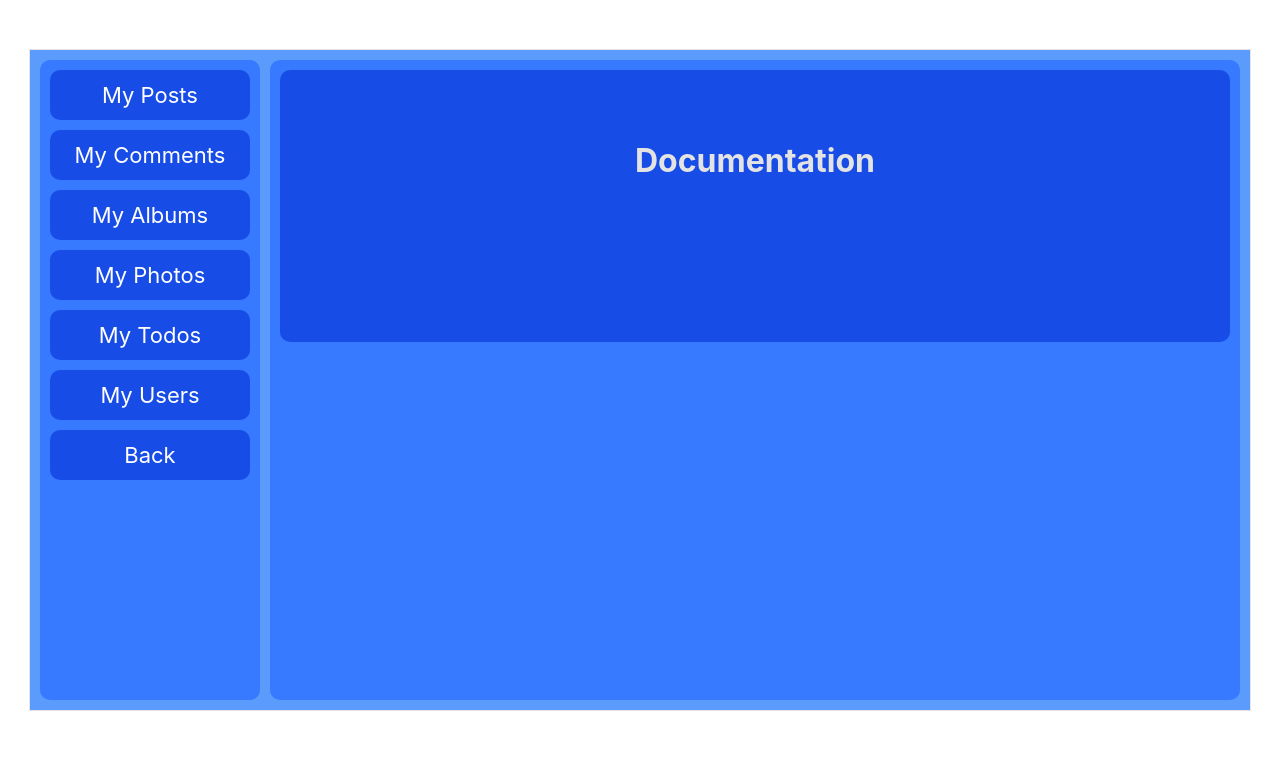
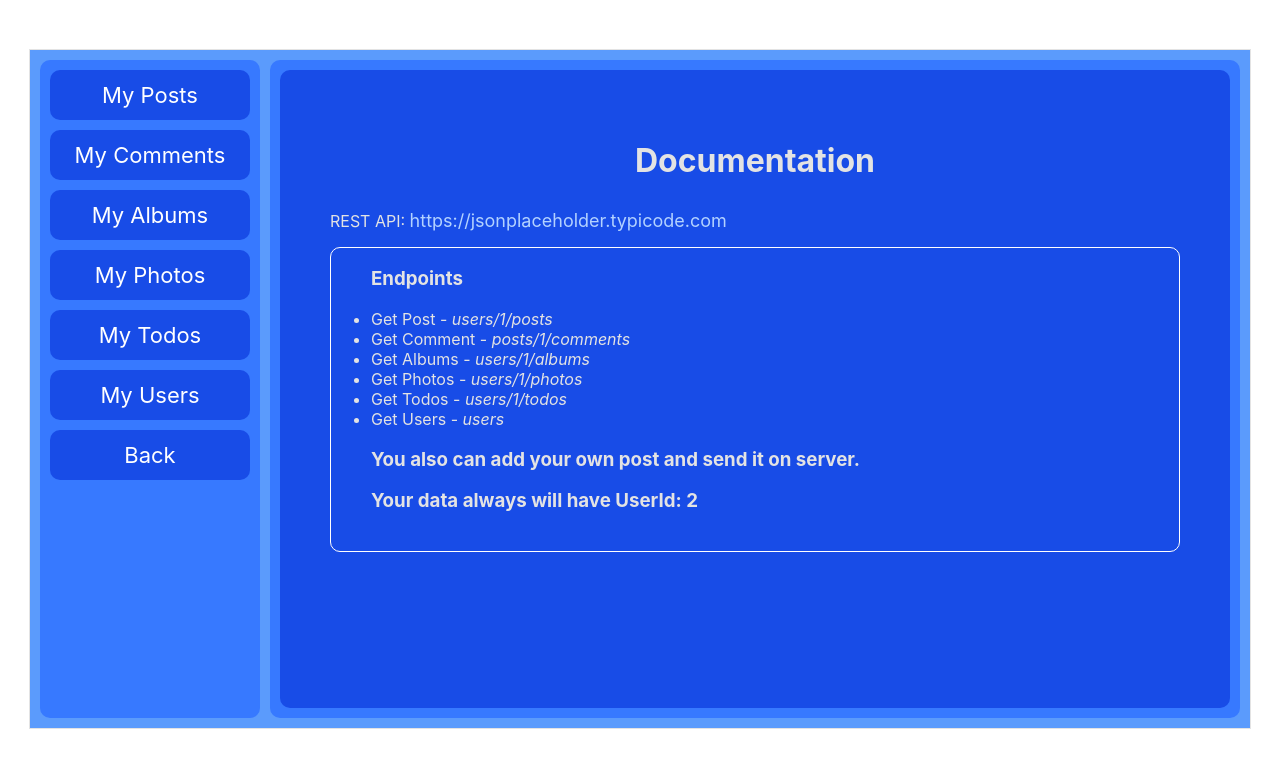
Before and after one commit to OlegStrokan/rest-api-test-app, a React (Create React App) app: page / in a window 1280 px wide. Shown: the top 768 px of the page. Built offline with nearby package versions, Linux system fonts and the light colour scheme.

Commit message:
Version 4.1. Alpha

```diff
--- a/src/components/MyAlbums/MyAlbums.jsx
+++ b/src/components/MyAlbums/MyAlbums.jsx
@@ -16,11 +16,11 @@ const MyAlbums = (props) => {
    }
        return <div>
        <div className={styles.addItem}>
-           <div>Add album's Id:<input
+           <div className={styles.subInput}>Id:<input className={styles.input}
                ref={newAlbumId}
                value={props.newText}
            /></div>
-           <div>Add album's Title:<input
+           <div className={styles.subInput}>Title:<input className={styles.input}
                ref={newAlbumTitle}
                value={props.newText}
            /></div>
--- a/src/components/MyComments/MyComments.jsx
+++ b/src/components/MyComments/MyComments.jsx
@@ -22,19 +22,19 @@ const MyComments = (props) => {
 
     return <div>
             <div className={styles.addItem}>
-                <div>Add comment's Id:<input
+                <div className={styles.subInput}>Id:<input className={styles.input}
                     ref={newCommentId}
                     value={props.newText}
                 /></div>
-                <div>Add comment's Name:<input
+                <div className={styles.subInput}>Name:<input className={styles.input}
                     ref={newCommentName}
                     value={props.newText}
                 /></div>
-                <div>Add comment's Email:<input
+                <div className={styles.subInput}>Email:<input className={styles.input}
                     ref={newCommentEmail}
                     value={props.newText}
                 /></div>
-                <div>Add comment's Body:<input
+                <div className={styles.subInput}>Body:<input className={styles.input}
                     ref={newCommentBody}
                     value={props.newText}
                 /></div>
--- a/src/components/MyPhotos/MyPhotos.jsx
+++ b/src/components/MyPhotos/MyPhotos.jsx
@@ -23,19 +23,19 @@ const MyPhotos = (props) => {
     }
      return <div>
          <div className={styles.addItem}>
-             <div>Id:<input
+             <div className={styles.subInput}>Id:<input className={styles.input}
                  ref={newPhotoId}
                  value={props.newText}
              /></div>
-             <div>Title:<input
+             <div className={styles.subInput}>Title:<input className={styles.input}
                  ref={newPhotoTitle}
                  value={props.newText}
              /></div>
-             <div>Link for discussion:<input
+             <div className={styles.subInput}>Link for discussion:<input className={styles.input}
                  ref={newPhotoJobLink}
                  value={props.newText}
              /></div>
-             <div>Link for job:<input
+             <div className={styles.subInput}>Link for job:<input className={styles.input}
                  ref={newPhotoDiscussionLink}
                  value={props.newText}
              /></div>
--- a/src/components/MyPosts/MyPosts.jsx
+++ b/src/components/MyPosts/MyPosts.jsx
@@ -57,15 +57,15 @@ const MyPosts = (props) => {
 
     return <div>
         <div className={styles.addItem}>
-            <div>Add post's Id:<input
+            <div className={styles.subInput}>Id:<input className={styles.input}
                            ref={newPostId}
                            value={props.newText}
            /></div>
-            <div>Add post's Title:<input
+            <div className={styles.subInput}>Title:<input className={styles.input}
                            ref={newPostTitle}
                            value={props.newText}
            /></div>
-            <div>Add post's Body:<input
+            <div className={styles.subInput}>Body:<input className={styles.input}
                            ref={newPostBody}
                            value={props.newText}
            /></div>
--- a/src/components/MyPosts/MyPosts.module.css
+++ b/src/components/MyPosts/MyPosts.module.css
@@ -45,7 +45,7 @@
     margin: 10px;
     border-radius: 10px;
 }
-.addItem *{
+.addItem * {
     margin: 5px;
 }
 .button{
@@ -56,3 +56,10 @@
     font-size: 18px;
     border-radius: 10px;
 }
+.input{
+    padding: 4px;
+    font-size: 16px;
+}
+.subInput{
+    font-size: 18px
+}
--- a/src/components/MyTodos/MyTodos.jsx
+++ b/src/components/MyTodos/MyTodos.jsx
@@ -20,15 +20,15 @@ const MyTodos = (props) => {
 
     return <div>
         <div className={styles.addItem}>
-            <div>Id:<input
+            <div className={styles.subInput}>Id:<input className={styles.input}
                 ref={newTodoId}
                 value={props.newText}
             /></div>
-            <div>Title:<input
+            <div className={styles.subInput}>Title:<input className={styles.input}
                 ref={newTodoTitle}
                 value={props.newText}
             /></div>
-            <div>Completed (0 or 1):<input
+            <div className={styles.subInput}>Completed (0 or 1):<input className={styles.input}
                 ref={newTodoCompleted}
                 value={props.newText}
             /></div>
--- a/src/components/MyUsers/MyUsers.jsx
+++ b/src/components/MyUsers/MyUsers.jsx
@@ -9,7 +9,6 @@ const MyUsers = (props) => {
     const newUserPhone = React.createRef()
     const newUserWebsite = React.createRef()
 
-    let company = {}
     const onAddUser = () => {
         let name = newUserName.current.value
         let username = newUserUsername.current.value
@@ -27,23 +26,23 @@ const MyUsers = (props) => {
 
     return <div>
         <div className={styles.addItem}>
-            <div>Name: <input
+            <div className={styles.subInput}>Name: <input className={styles.input}
                 ref={newUserName}
                 value={props.newText}
             /></div>
-            <div>User_name: <input
+            <div className={styles.subInput}>User_name: <input className={styles.input}
                 ref={newUserUsername}
                 value={props.newText}
             /></div>
-            <div>Email: <input
+            <div className={styles.subInput}>Email: <input className={styles.input}
                 ref={newUserEmail}
                 value={props.newText}
             /></div>
-            <div>Phone: <input
+            <div className={styles.subInput}>Phone: <input className={styles.input}
                 ref={newUserPhone}
                 value={props.newText}
             /></div>
-            <div>Website: <input
+            <div className={styles.subInput}>Website: <input className={styles.input}
                 ref={newUserWebsite}
                 value={props.newText}
             /></div>
--- a/src/components/Start/Start.jsx
+++ b/src/components/Start/Start.jsx
@@ -4,9 +4,20 @@ import styles from './Start.module.css'
 
 const Start = () => {
     return <div className={styles.main}>
-            <h1 className={styles.h1}>Documentation</h1>
-            <div></div>
-        </div>
+        <h1 className={styles.h1}>Documentation</h1>
+        <div>REST API: <a className={styles.a}
+                          href="https://jsonplaceholder.typicode.com">https://jsonplaceholder.typicode.com</a></div>
+    <ul className={styles.ul}><h3>Endpoints</h3>
+        <li>Get Post - <span className={styles.italic}>users/1/posts</span></li>
+        <li>Get Comment - <span className={styles.italic}>posts/1/comments</span></li>
+        <li>Get Albums - <span className={styles.italic}>users/1/albums</span></li>
+        <li>Get Photos - <span className={styles.italic}>users/1/photos</span></li>
+        <li>Get Todos - <span className={styles.italic}>users/1/todos</span></li>
+        <li>Get Users - <span className={styles.italic}>users</span></li>
+        <h3>You also can add your own post and send it on server.</h3>
+        <h3>Your data always will have UserId: 2</h3>
+    </ul>
+    </div>
 }
 
 export default Start
--- a/src/components/Start/Start.module.css
+++ b/src/components/Start/Start.module.css
@@ -6,4 +6,19 @@
 
 .h1 {
     text-align: center;
+    margin-bottom: 30px;
 }
+.a{
+    font-size: 18px;
+    text-decoration: none;
+    color: #b3d2ff;
+
+}
+.italic{
+    font-style: italic
+}
+.ul{
+    border-radius: 10px;
+    border: 1px solid #fff;
+    padding-bottom: 20px;
+}
```
